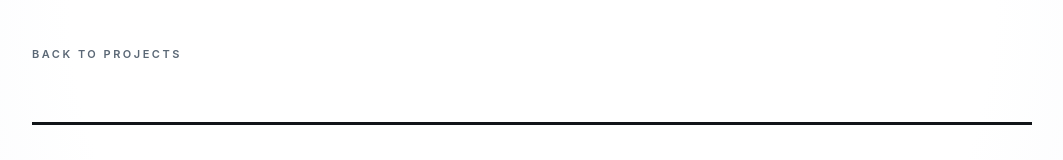
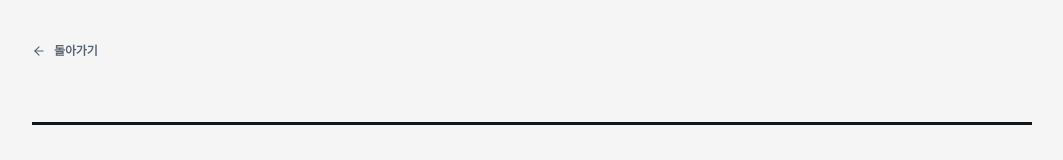
Before and after one commit to woojin2296/woojin2296.github.io, a Next.js app: page /projects/dobonglife in a window 1280 px wide. Shown: the top 160 px of the page, without its empty margins (108-1171 px from the left). Built offline with nearby package versions, Linux system fonts and the light colour scheme; a web font is replaced by a local one.

Commit message:
Update portfolio page backgrounds

```diff
--- a/app/page.tsx
+++ b/app/page.tsx
@@ -187,7 +187,7 @@ function ExperienceItem({
 
 export default function Home() {
   return (
-    <div>
+    <div className="min-h-screen bg-[#f5f5f5]">
       <nav className="flex justify-center gap-6 sm:gap-10 py-4 px-6 sm:px-10 border-b border-b-[#c4c0b8] border-t-[3px] border-t-[#111418] flex-wrap">
         {[
           "About",
--- a/app/projects/dobonglife/page.tsx
+++ b/app/projects/dobonglife/page.tsx
@@ -1,5 +1,6 @@
 import Image from "next/image";
 import Link from "next/link";
+import { ArrowLeft } from "lucide-react";
 
 export const metadata = {
   title: "Dobong Life | Lim Woojin Portfolio",
@@ -88,7 +89,7 @@ function DiagramFigure({
 }) {
   return (
     <figure className="border-b border-[#c4c0b8]">
-      <div className="bg-white px-4 py-6 sm:px-8">
+      <div className="bg-[#f5f5f5] px-4 py-6 sm:px-8">
         <Image
           src={src}
           alt={alt}
@@ -107,17 +108,19 @@ function DiagramFigure({
 
 export default function DobongLifePage() {
   return (
+    <div className="min-h-screen bg-[#f5f5f5]">
       <main className="mx-auto max-w-[1080px] px-6 pt-10 pb-28 sm:px-10">
         <Link
           href="/#projects"
-        className="text-[11px] font-semibold uppercase tracking-[2.5px] text-[#5a6775] transition-colors hover:text-[#111418]"
+          className="inline-flex items-center gap-2 text-[12px] font-semibold text-[#5a6775] transition-colors hover:text-[#111418]"
         >
-        Back to Projects
+          <ArrowLeft className="h-3.5 w-3.5" aria-hidden="true" />
+          돌아가기
         </Link>
 
         <header className="mt-14 border-t-[3px] border-[#111418] pt-10">
           <div className="grid gap-7 md:grid-cols-[112px_1fr] md:items-center">
-          <div className="flex h-24 w-24 items-center justify-center border border-[#c4c0b8] bg-white p-3">
+            <div className="flex h-24 w-24 items-center justify-center border border-[#c4c0b8] bg-[#f5f5f5] p-3">
               <Image
                 src="/dobonglife-logo.png"
                 alt="도봉라이프 로고"
@@ -255,5 +258,6 @@ export default function DobongLifePage() {
           </div>
         </section>
       </main>
+    </div>
   );
 }
```
Lines whose indentation alone changed are shown as unchanged.
